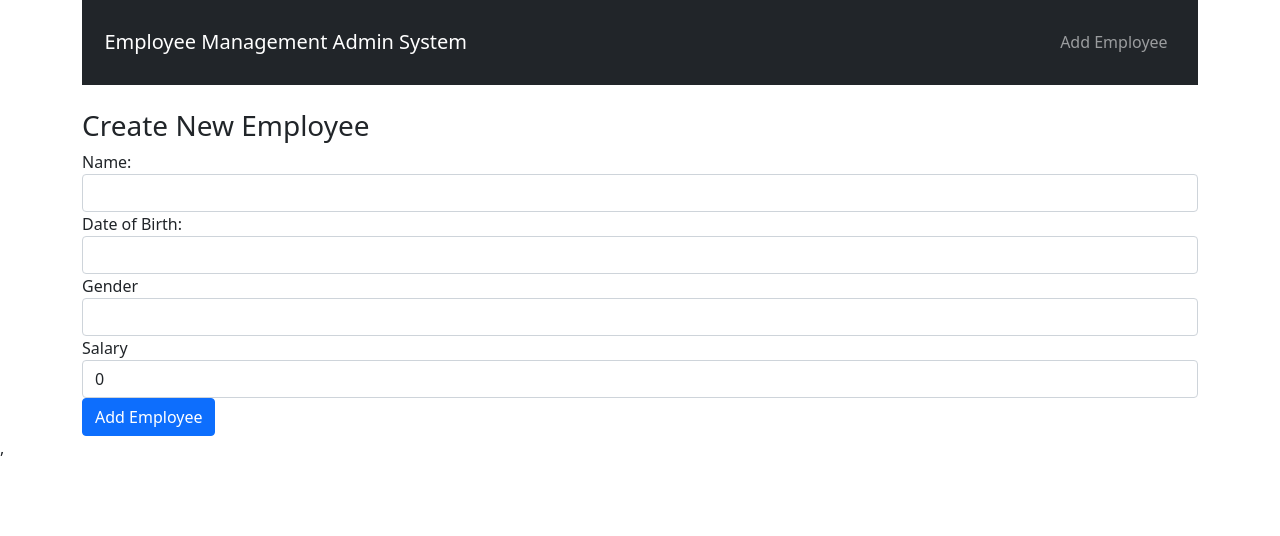
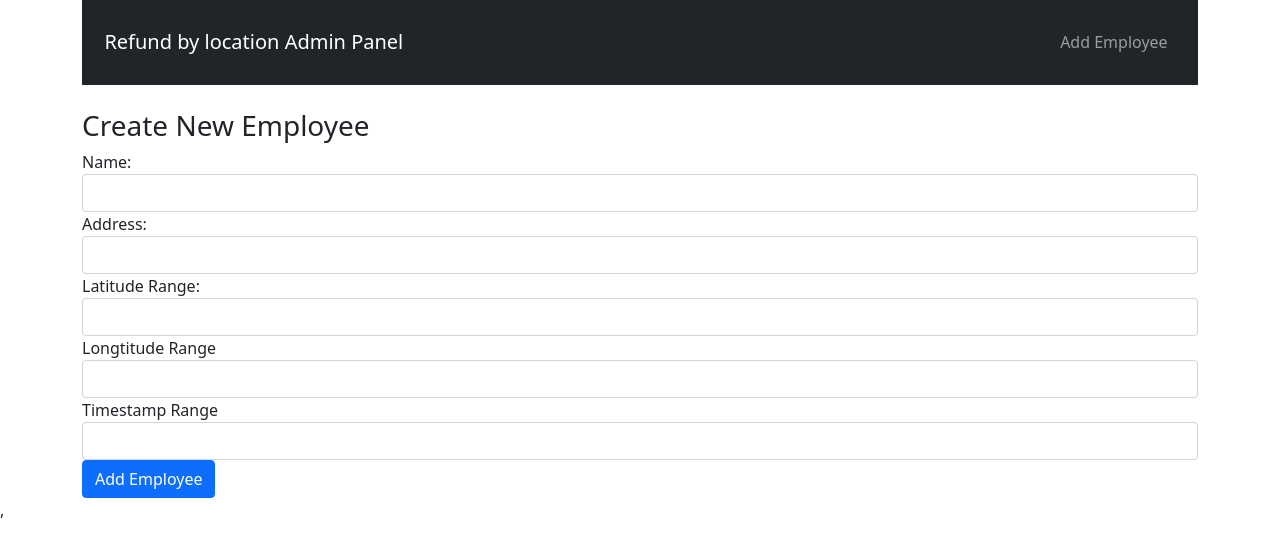
Before and after one commit to jedisam/refund-smart-conract-mobile-app, a React (Create React App) app in the folder Admin/: page /create in a window 1280 px wide. Shown: the top 536 px of the page. Built offline with nearby package versions, Linux system fonts and the light colour scheme.

Commit message:
timestamp disp

```diff
--- a/Admin/src/components/create-employee.component.tsx
+++ b/Admin/src/components/create-employee.component.tsx
@@ -6,21 +6,25 @@ import { IEmployee } from '../typeDefs'
 
 const CreateEmployee = (props: any) => {
   const [employeeName, setEmployeeName] = useState('');
-  const [employeeDob, setEmployeeDob] = useState('');
-  const [employeeGender, setEmployeeGender] = useState('');
-  const [employeeSalary, setEmployeeSalary] = useState(0);
+  const [employeeAddress, setEmployeeAddress] = useState('');
+  const [employeeLatitude, setEmployeeLatitude] = useState('');
+  const [employeeLogntitude, setEmployeeLongtitude] = useState('');
+  const [timeStamp, setTimeStamp] = useState('');
 
   const onChangeUsername = (e: any) => {
     setEmployeeName(e.target.value);
   };
-  const onChangeDob = (e: any) => {
-    setEmployeeDob(e.target.value);
+  const onChangeAddress = (e: any) => {
+    setEmployeeAddress(e.target.value);
   };
-  const onChangeGender = (e: any) => {
-    setEmployeeGender(e.target.value);
+  const onChangeLatitude = (e: any) => {
+    setEmployeeLatitude(e.target.value);
   };
-  const onChangeSalary = (e: any) => {
-    setEmployeeSalary(e.target.value);
+  const onChangeLongtitude = (e: any) => {
+    setEmployeeLongtitude(e.target.value);
+  };
+  const onChangeTimeStamp = (e: any) => {
+    setTimeStamp(e.target.value);
   };
 
   const onSubmitHandler = async (e: any) => {
@@ -28,9 +32,10 @@ const CreateEmployee = (props: any) => {
 
     const newEmployee = {
       name: employeeName,
-      dob: employeeDob,
-      gender: employeeGender,
-      salary: employeeSalary,
+      address: employeeAddress,
+      latitude: employeeLatitude,
+      longtitude: employeeLogntitude,
+      timeStamp
     };
     props.onCreatePressed(newEmployee);
     // window.location.href = '/';
@@ -51,31 +56,41 @@ const CreateEmployee = (props: any) => {
           />
         </div>
         <div className="form-group">
-          <label>Date of Birth: </label>
+          <label>Address: </label>
           <input
             type="text"
             required
             className="form-control"
-            value={employeeDob}
-            onChange={onChangeDob}
+            value={employeeAddress}
+            onChange={onChangeAddress}
           />
         </div>
         <div className="form-group">
-          <label>Gender</label>
+          <label>Latitude Range: </label>
+          <input
+            type="text"
+            required
+            className="form-control"
+            value={employeeLatitude}
+            onChange={onChangeLatitude}
+          />
+        </div>
+        <div className="form-group">
+          <label>Longtitude Range</label>
           <input
             type="text"
             className="form-control"
-            value={employeeGender}
-            onChange={onChangeGender}
+            value={employeeLogntitude}
+            onChange={onChangeLongtitude}
           />
         </div>
         <div className="form-group">
-          <label>Salary</label>
+          <label>Timestamp Range</label>
           <input
             type="text"
             className="form-control"
-            value={employeeSalary}
-            onChange={onChangeSalary}
+            value={timeStamp}
+            onChange={onChangeTimeStamp}
           />
         </div>
 
--- a/Admin/src/components/employee-list.component.tsx
+++ b/Admin/src/components/employee-list.component.tsx
@@ -9,9 +9,10 @@ const Employee = (props: any) => {
   return (
     <tr>
       <td>{props.employee.name}</td>
-      <td>{props.employee.dob}</td>
-      <td>{props.employee.gender}</td>
-      <td>{props.employee.salary}</td>
+      <td>{props.employee.address}</td>
+      <td>{props.employee.latitude}</td>
+      <td>{props.employee.longtitude}</td>
+      <td>{props.employee.timestamp}</td>
       <td>
         <Link to={'/edit/' + props.employee._id} onClick={() => {props.loadEmployee(props.employee._id)}}>edit</Link> |{' '}
         <button
@@ -55,9 +56,11 @@ const EmployeeList = (props: any) => {
         <thead className="thead-light">
           <tr>
             <th>Name</th>
-            <th>Date of Birth</th>
-            <th>Gender</th>
-            <th>Salary</th>
+            <th>Address</th>
+            <th>Latitude Range</th>
+            <th>Longtude Range</th>
+            <th>TimeStamp</th>
+            <th>Condition</th>
           </tr>
         </thead>
         <tbody>{employees()}</tbody>
--- a/Admin/src/components/navbar.component.tsx
+++ b/Admin/src/components/navbar.component.tsx
@@ -20,7 +20,7 @@ const Navbar = () => {
     <NavContianer className="navbar navbar-dark bg-dark navbar-expand-lg container-par">
       <NavBrand>
         <Link to="/" className="navbar-brand">
-        Employee Management Admin System
+        Refund by location Admin Panel
         </Link>
       </NavBrand>
       <RightElement className="collpase navbar-collapse">
```
